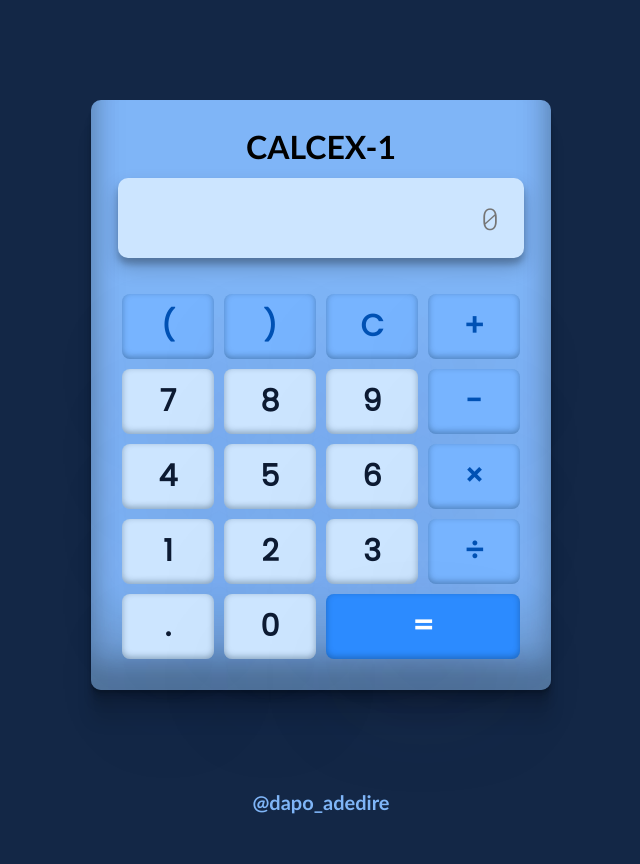
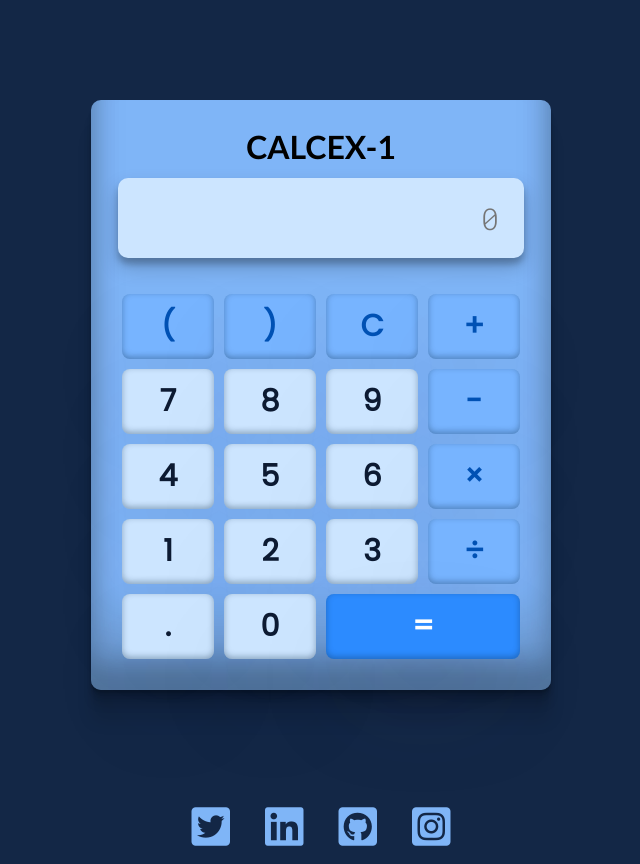
Before and after one commit to dapoadedire/calculator, a plain HTML site: page index.html in a window 1280 px wide. Shown: the whole page, without its empty margins (319-959 px from the left). Before the commit the page ends 815 px from the top, so only its background shows below. Drawn offline with Linux system fonts and the light colour scheme.

Commit message:
feat: add social media footer icon link

```diff
--- a/index.html
+++ b/index.html
@@ -6,6 +6,8 @@
     <meta name="viewport" content="width=device-width, initial-scale=1.0">
     <title>Calculator</title>
     <link rel="stylesheet" href="styles.css">
+    <link rel="stylesheet" href="https://cdnjs.cloudflare.com/ajax/libs/font-awesome/6.1.1/css/all.min.css" integrity="sha512-KfkfwYDsLkIlwQp6LFnl8zNdLGxu9YAA1QvwINks4PhcElQSvqcyVLLD9aMhXd13uQjoXtEKNosOWaZqXgel0g==" crossorigin="anonymous" referrerpolicy="no-referrer" />
+
 
 </head>
 <body>
@@ -61,7 +63,30 @@
 
     </main>
     <footer>
-        <p><a href="http://twitter.com/dapo_adedire" target="_blank">@dapo_adedire</a></p>
+        <ul>
+            <ul>
+                <li>
+                  <a href="https://twitter.com/dapo_adedire" target="_blank"
+                    ><i class="fa-brands fab fa-twitter-square"></i
+                  ></a>
+                </li>
+                <li>
+                  <a href="https://www.linkedin.com/in/dapoadedire/" target="_blank"
+                    ><i class="fa-brands fab fab fa-linkedin "></i
+                  ></a>
+                </li>
+                <li>
+                  <a href="https://www.github.com/dapoadedire" target="_blank"
+                    ><i class="fa-brands fab fa-github-square"></i
+                  ></a>
+                </li>
+                <li>
+                  <a href="https://www.instagram.com/dapo_adedire/" target="_blank"
+                    ><i class="fa-brands fab fa-instagram-square"></i
+                  ></a>
+                </li>
+
+        </ul>
 
     </footer>
 
--- a/styles.css
+++ b/styles.css
@@ -134,3 +134,10 @@ footer a {
     "Lucida Sans", Arial, sans-serif;
   font-weight: 900;
 }
+
+footer ul li{
+    display: inline-block;
+    margin: 0 5px;
+    font-size: 2.2em;
+    padding: 10px;
+}
```
